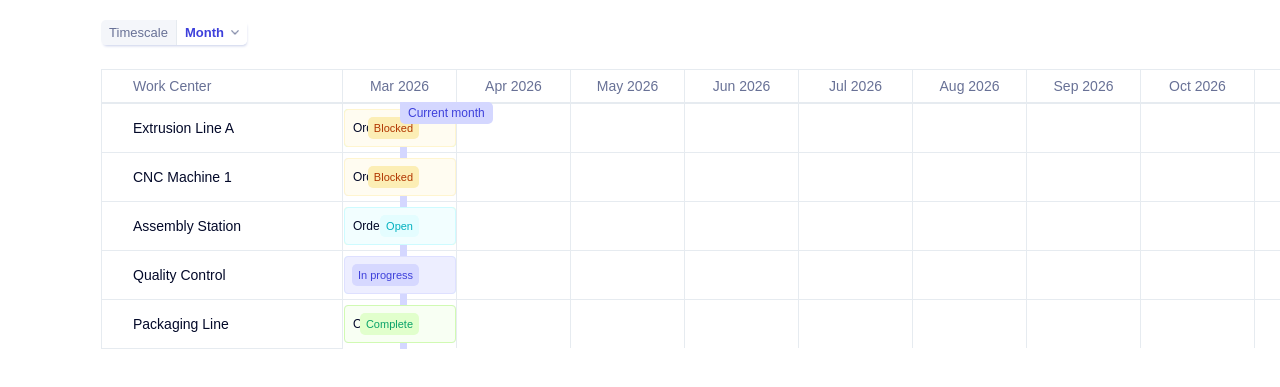
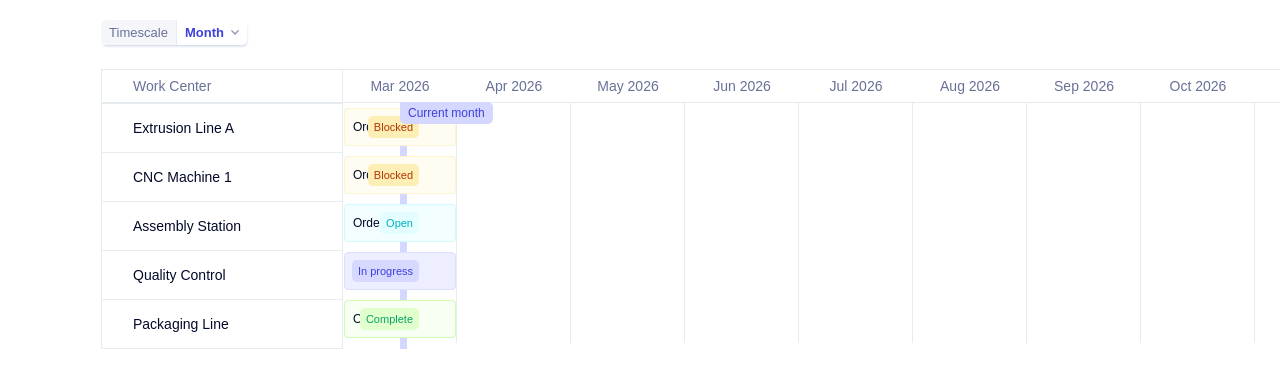
Before and after one commit to ksteve35/work-order-timeline, an Angular app: page / in a window 1280 px wide. Shown: the part 129-516 px from the top of the page. Built offline with nearby package versions, Linux system fonts and the light colour scheme; a web font is replaced by a local one.

Commit message:
Fixed up some misalignments to match design doc

```diff
--- a/src/app/components/timeline/timeline.component.scss
+++ b/src/app/components/timeline/timeline.component.scss
@@ -105,15 +105,11 @@ $work-center-left-offset: 31px;
   align-items: center;
   justify-content: center;
   height: 100%;
-  border-right: $grid-border;
+  // No border-right — vertical borders removed from header cells
   color: rgba(104, 113, 150, 1);
   font-family: $page-font-family;
   font-size: 14px;
   font-weight: 400;
-
-  &:last-child {
-    border-right: none;
-  }
 }
 
 .timeline-cell--week-label {
@@ -121,6 +117,7 @@ $work-center-left-offset: 31px;
   justify-content: flex-start;
   padding-left: 8px;
   border-bottom: $grid-border;
+  box-sizing: border-box;
 }
 
 // --- Data rows ----------------------------------------------------------------
@@ -128,11 +125,7 @@ $work-center-left-offset: 31px;
 .timeline-row {
   height: $row-height;
   position: relative;
-  border-top: $grid-border;
-
-  &:last-child {
-    border-bottom: $grid-border;
-  }
+  // No border-top / border-bottom — horizontal borders removed from data rows
 
   &:hover {
     background: rgba(238, 240, 255, 1);
```
